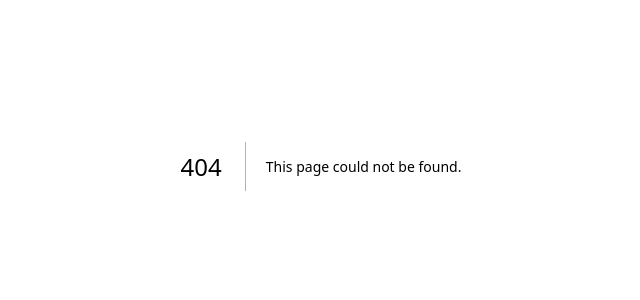
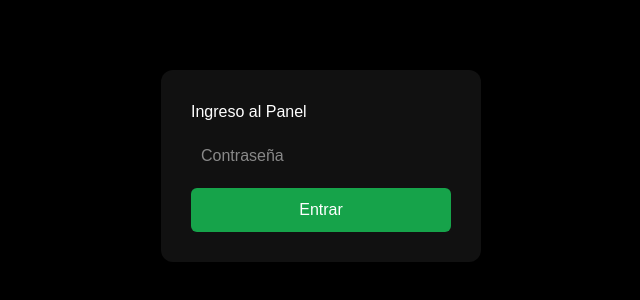
Before and after one commit to josulopez961-bot/taller-mvp, a Next.js app: page /admin in a window 1280 px wide. Before the commit this address had no page. Shown: the part 234-534 px from the top of the page, without its empty margins (319-959 px from the left). Built offline with nearby package versions, Linux system fonts and the light colour scheme.

Commit message:
admin panel

```diff
--- /dev/null
+++ b/app/admin/page.tsx
@@ -0,0 +1,44 @@
+export default function AdminPage() {
+  return (
+    <div style={{
+      minHeight: "100vh",
+      display: "flex",
+      alignItems: "center",
+      justifyContent: "center",
+      background: "#000",
+      color: "#fff"
+    }}>
+      <div style={{
+        background: "#111",
+        padding: "30px",
+        borderRadius: "12px",
+        width: "320px"
+      }}>
+        <h2>Ingreso al Panel</h2>
+
+        <input
+          type="password"
+          placeholder="Contraseña"
+          style={{
+            width: "100%",
+            padding: "10px",
+            marginTop: "10px",
+            marginBottom: "10px",
+            borderRadius: "6px"
+          }}
+        />
+
+        <button style={{
+          width: "100%",
+          padding: "10px",
+          background: "#16a34a",
+          border: "none",
+          borderRadius: "6px",
+          color: "#fff"
+        }}>
+          Entrar
+        </button>
+      </div>
+    </div>
+  );
+}
```
